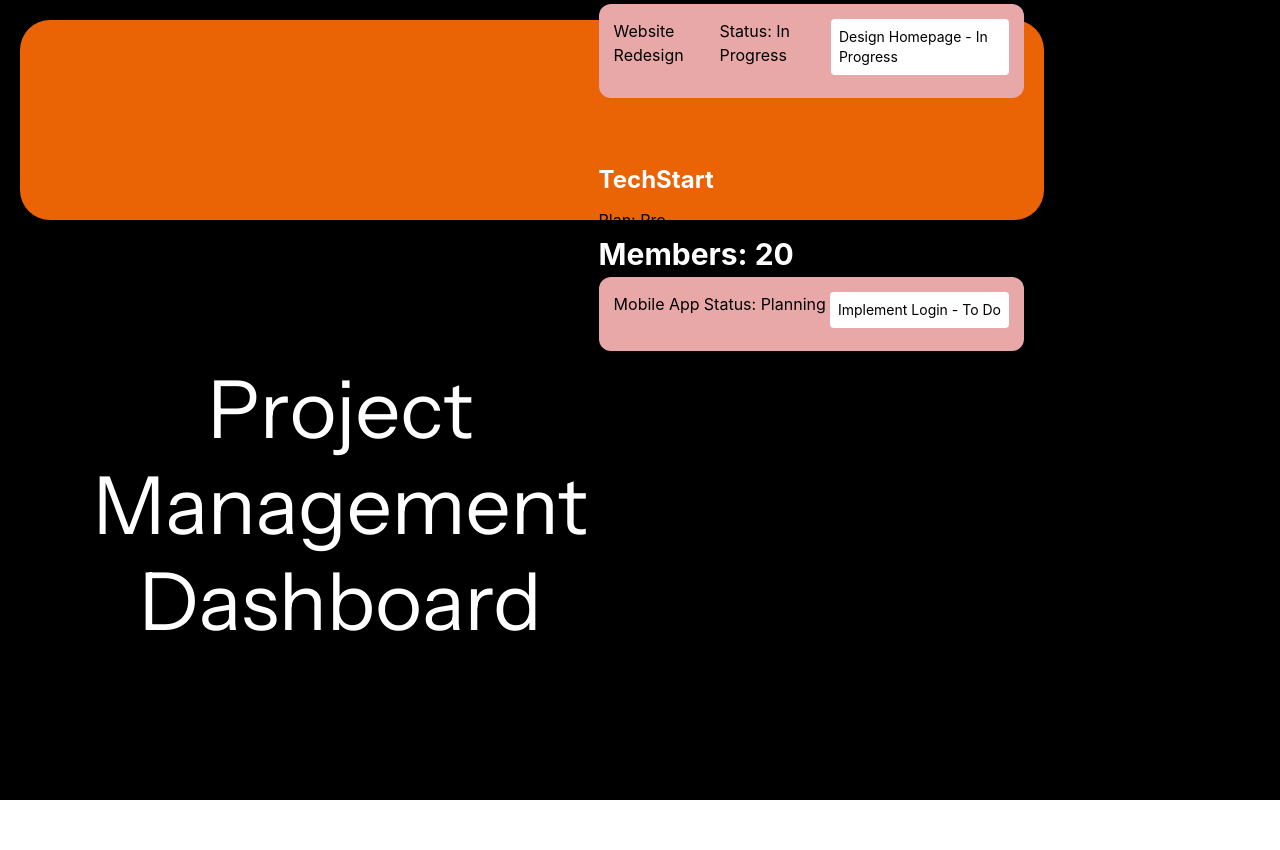
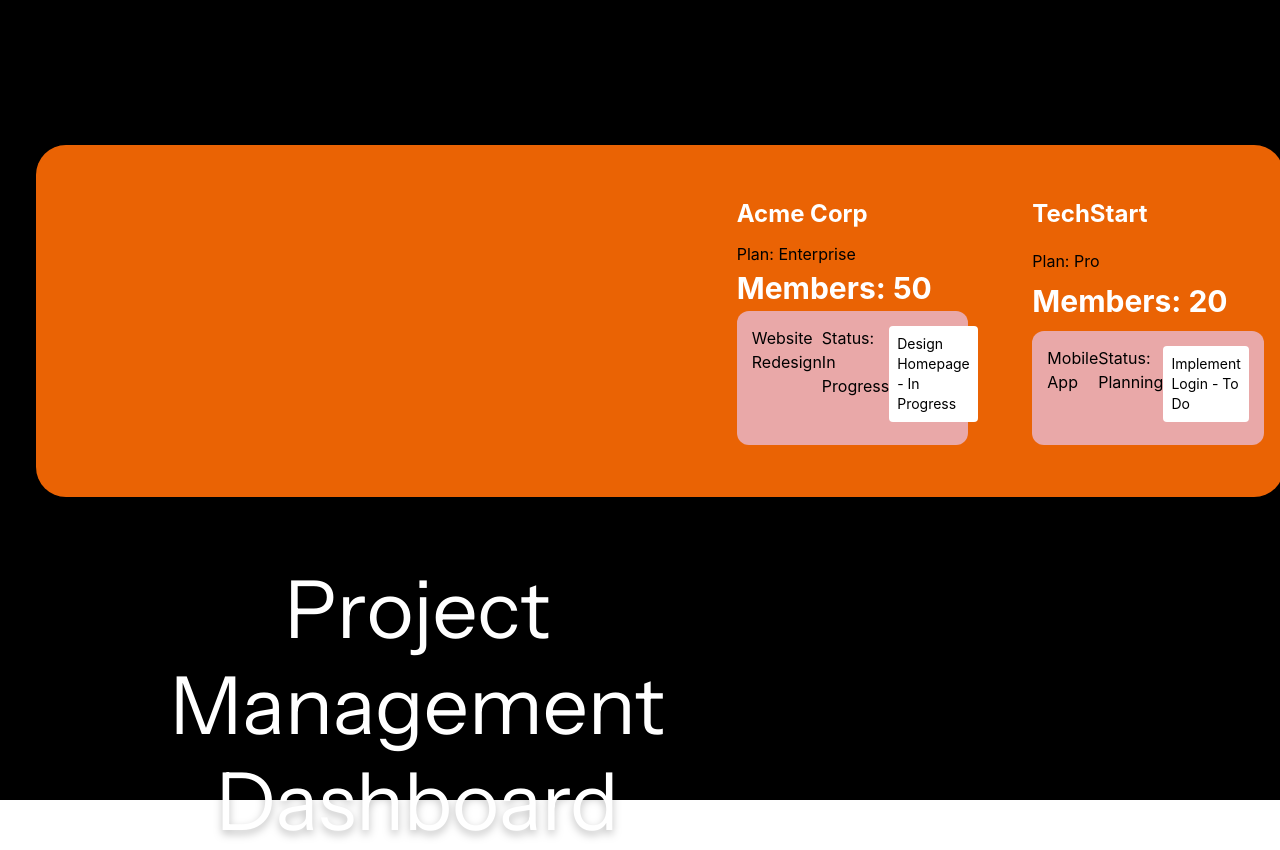
Before and after one commit to Jungyoonlim/pictorial-components, a React (Create React App) app in the folder b2b-saas-visualizer/: page / in a window 1280 px wide. Before the commit the page ends 800 px from the top, so only its background shows below. Built offline with nearby package versions, Linux system fonts and the light colour scheme.

Commit message:
orange box alignment

```diff
--- a/b2b-saas-visualizer/src/styles.js
+++ b/b2b-saas-visualizer/src/styles.js
@@ -8,31 +8,51 @@ export const AppContainer = styled.div`
 `;
 
 export const DashboardHeader = styled.div`
+  --max-width: 1512;
+  --content-width: 1474;
+  --margin-side: 19;
+  --max-height: 982;
+  --content-height: 432;
+  --top-margin: 153;
+  --border-radius: 30px;
+
   position: relative;
-    width: var(--header-width, 80vw);
-    height: var(--header-height, 200px);
+  width: calc((var(--content-width) / var(--max-width)) * 100vw);
+  height: calc((var(--content-height) / var(--max-height)) * 100vh);
+  max-height: var(--content-height);
   background: #EA6304;
-    border-radius: 30px;
+  border-radius: var(--border-radius);
   display: flex;
+  /* Set margins individually */
+  margin-top: calc((var(--top-margin) / var(--max-height)) * 100vh);
+  margin-bottom: 0;
+  margin-left: calc((var(--margin-side) / var(--max-width)) * 100vw);
+  margin-right: calc((var(--margin-side) / var(--max-width)) * 100vw);
   justify-content: center;
   align-items: center;
   filter: drop-shadow(0px 4px 4px rgba(0, 0, 0, 0.25));
+  box-sizing: border-box;
 
-    @media (max-width: 1200px){
-        --header-width: 90vw;
-        --header-height: 180px;
+  @media (max-height: 982px) {
+    height: calc((var(--content-height) / var(--max-height)) * 100vh);
+    margin-top: calc((var(--top-margin) / var(--max-height)) * 100vh);
   }
 
-    @media (max-width: 768px){
-        --header-width: 95vw;
-        --header-height: 150px;
+  @media (max-width: 768px) {
+    width: calc(100vw - 2 * calc((var(--margin-side) / var(--max-width)) * 100vw));
+    height: calc((350 / var(--max-height)) * 100vh);
+    padding: 0 16px;
   }
 
-    @media (max-width: 480px){
-        --header-width: 100vw;
-        --header-height: 120px;
+  @media (max-width: 480px) {
+    height: calc((300 / var(--max-height)) * 100vh);
+    margin-top: calc((16 / var(--max-height)) * 100vh);
+    padding: 0 12px;
   }
 `;
+
+
+
 
 export const OrganizationsGrid = styled.div`
     display: grid;
```
Lines whose indentation alone changed are shown as unchanged.
